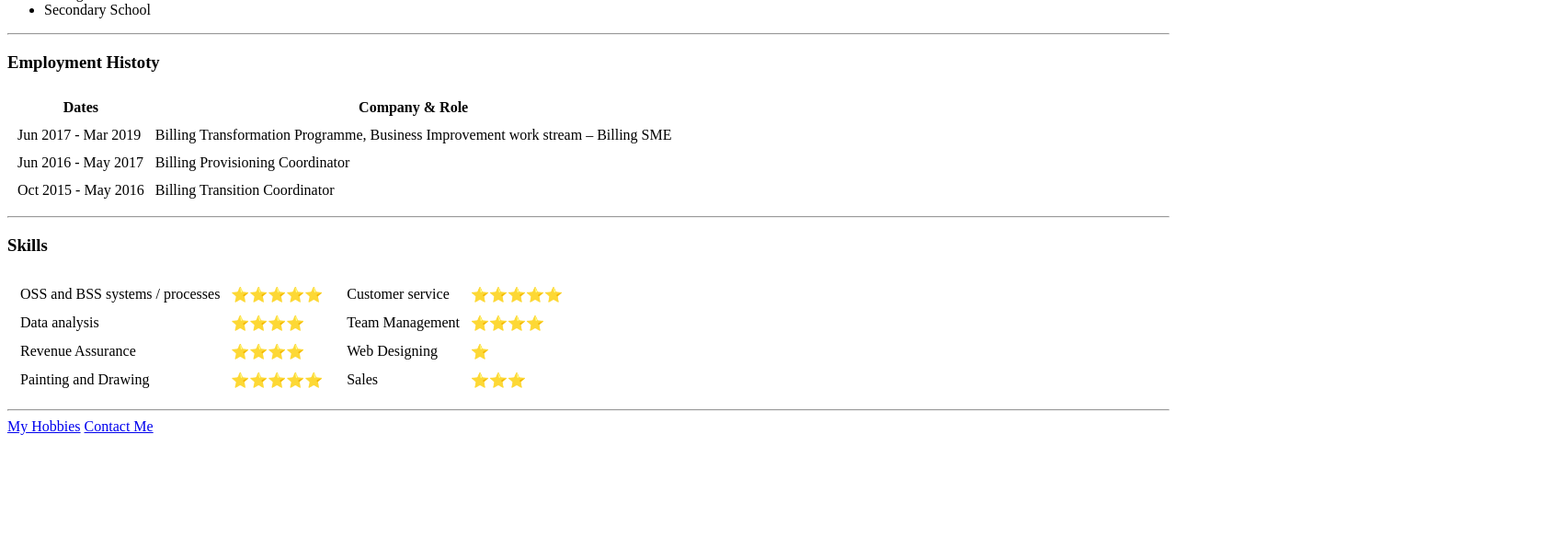
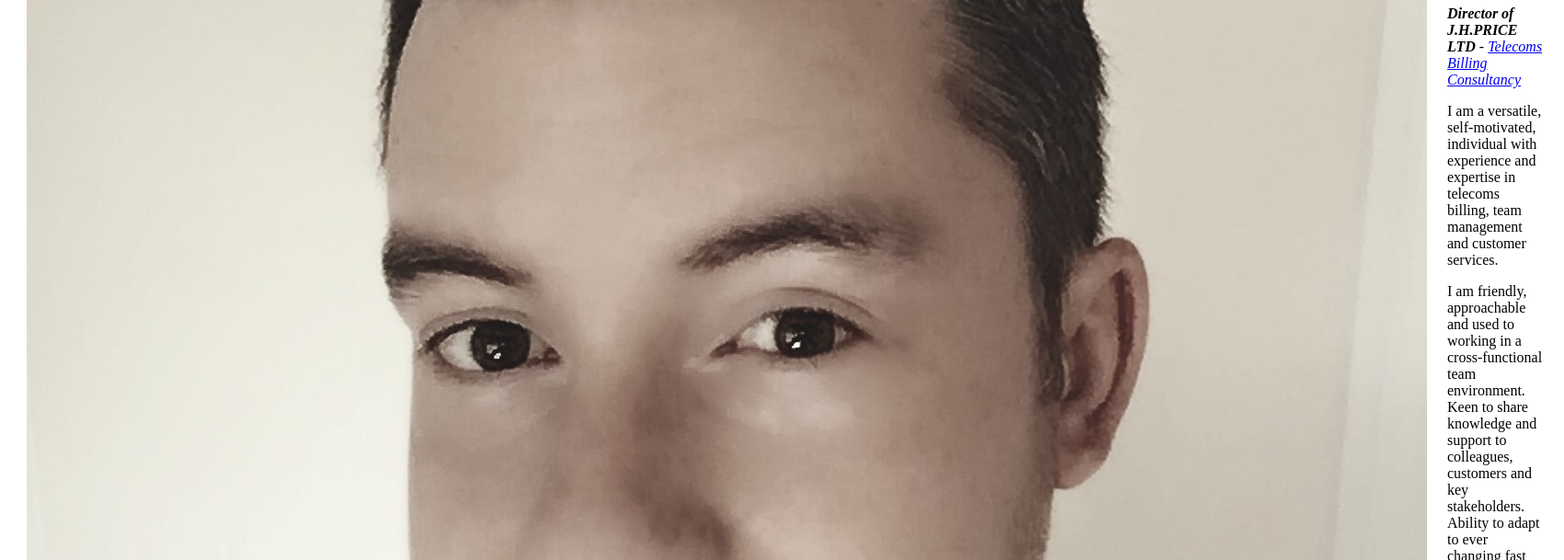
Before and after one commit to JonPrice81/CV, a plain HTML site: page index.html in a window 1280 px wide. Shown: the part 491-1100 px from the top of the page at 92% size, 1701 px wide, since content can reach past the window. Before the commit the page ends 972 px from the top, so only its background shows below. Drawn offline with Linux system fonts and the light colour scheme.

Commit message:
Update index.html

```diff
--- a/index.html
+++ b/index.html
@@ -9,7 +9,7 @@
 <body>
   <table cellspacing="20">
     <tr>
-      <td><img src="IMG_1065.jpg" hight="250" width="250" alt="Jon Profile Pic"></td>
+      <td><img src="IMG_1065.JPG" alt="Jon Profile Pic"></td>
       <td>
         <h1>Jon Price</h1>
         <p><em><strong>Director of J.H.PRICE LTD</strong> - <a href="https://www.linkedin.com/in/jonathan-price-b523a465/">Telecoms Billing Consultancy</a></em></p>
```
